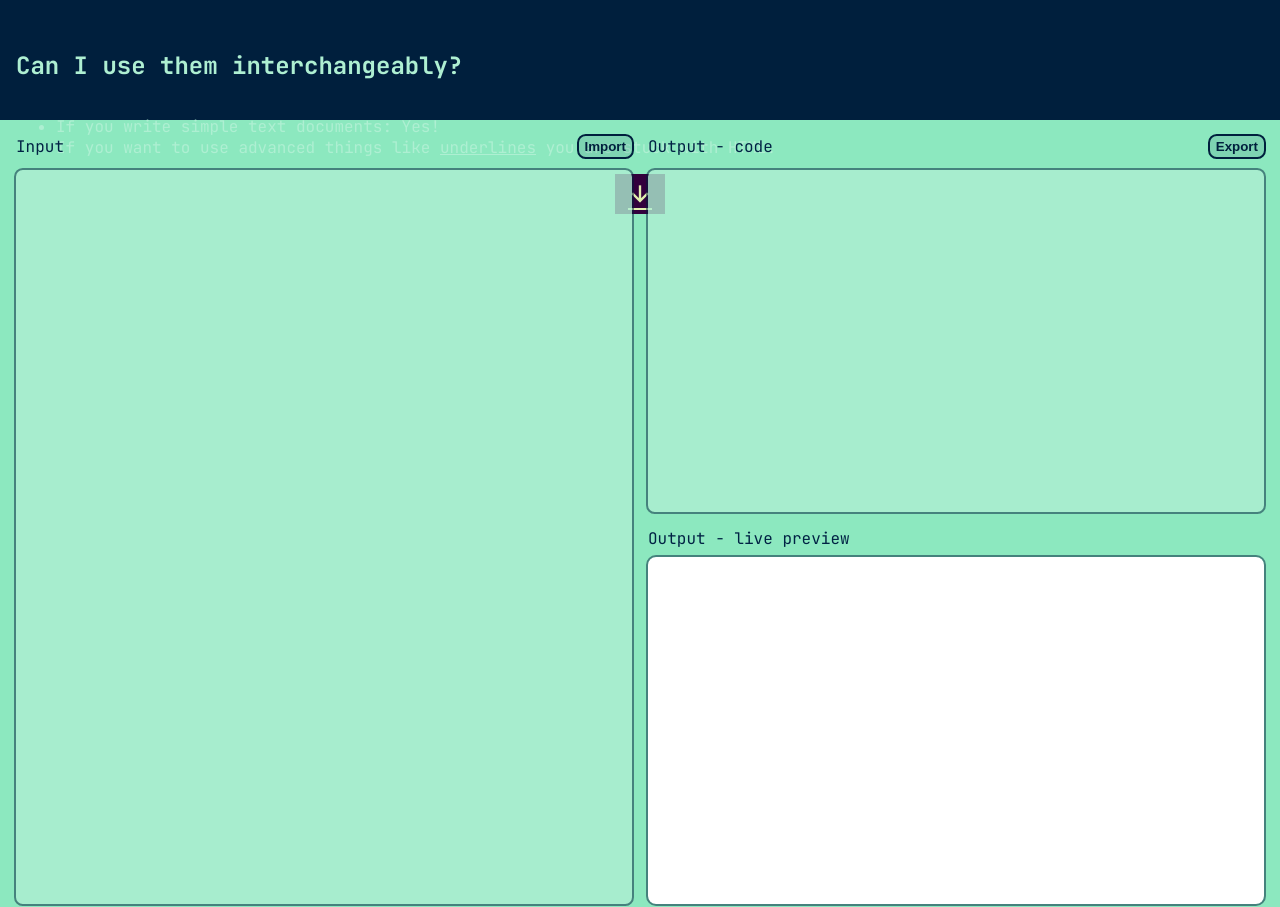
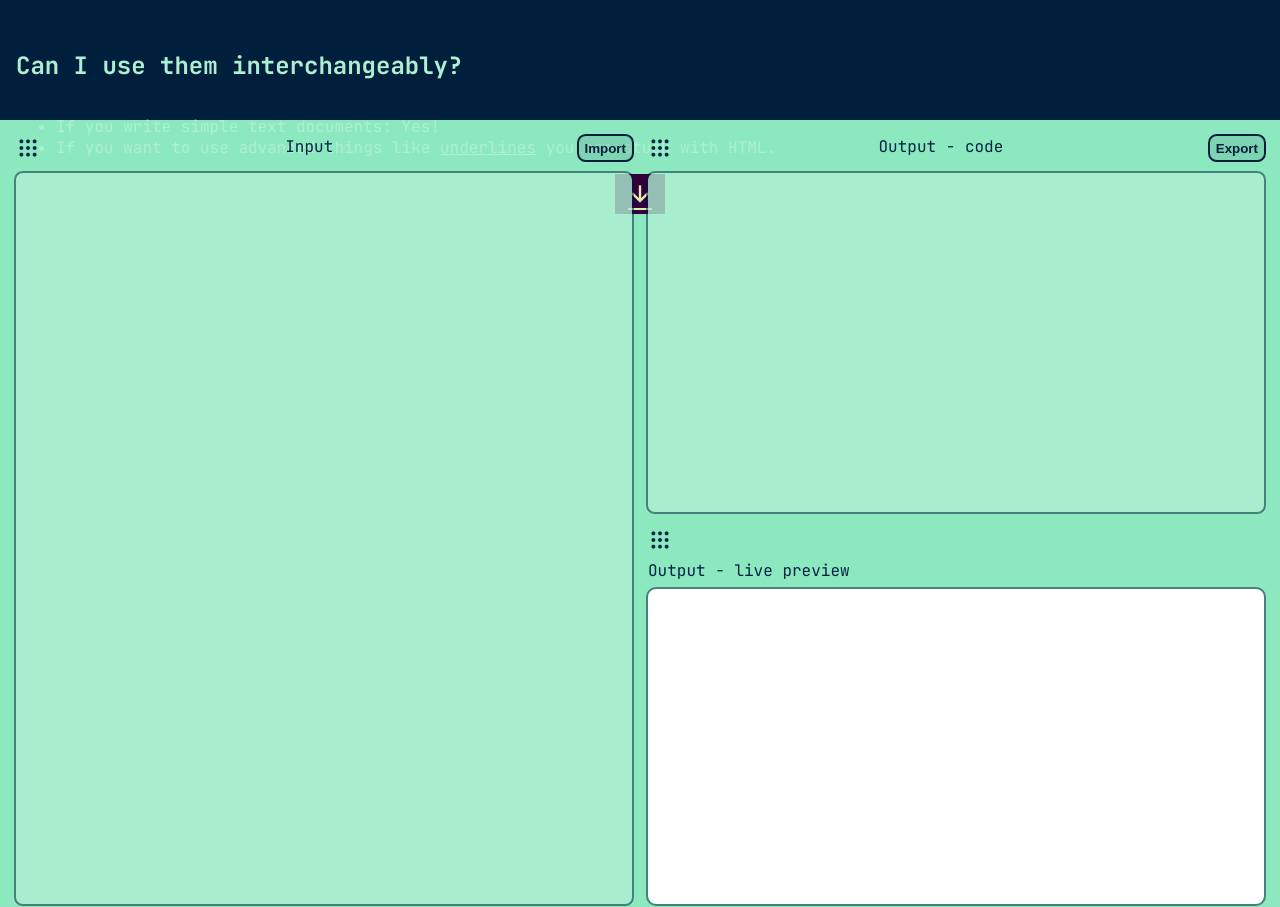
Before and after one commit to Zajecia-PJATK/s24048, a website built with Vite: page mardown-editor/src/index.html in a window 1280 px wide. Shown: the part 680-1587 px from the top of the page. Built offline with nearby package versions, Linux system fonts and the light colour scheme.

Commit message:
fix html validator errors

```diff
--- a/mardown-editor/src/elements/reactive-textarea/reactive-textarea.scss
+++ b/mardown-editor/src/elements/reactive-textarea/reactive-textarea.scss
@@ -1,16 +1,10 @@
 reactive-textarea {
-  label {
-    display: inline-flex;
+  display: flex;
   flex-direction: column;
+  height: 100%;
   gap: 0.8em;
-    width: 100%;
-    height: 100%;
 
-    input[type='file']#import {
-      display: none;
-    }
-
-    span {
+  .row {
     display: inline-flex;
     justify-content: space-between;
 
@@ -26,6 +20,7 @@ reactive-textarea {
   }
 
   textarea {
+    width: 100%;
     cursor: text;
     display: inline-flex;
     height: 100%;
@@ -43,4 +38,3 @@ reactive-textarea {
     }
   }
 }
-}
--- a/mardown-editor/src/index.html
+++ b/mardown-editor/src/index.html
@@ -46,22 +46,30 @@
 </header>
 
 <section id="panes">
+    <label>
+        <input id="import" accept="text/html, text/markdown, text/plain" type="file">
+    </label>
+
     <reactive-textarea save="input.content">
-        <label>
-            <span>Input <button onclick="window.import.click()">Import</button></span>
-            <input id="import" accept="text/html, text/markdown, text/plain" type="file">
-            <textarea id="input"></textarea>
-        </label>
+        <div class="row">
+            <span class="material-symbols-outlined">apps</span>
+            <label for="input">Input</label>
+            <button onclick="window.import.click()">Import</button>
+        </div>
+        <textarea id="input"></textarea>
     </reactive-textarea>
 
     <reactive-textarea>
-        <label>
-            <span>Output - code <button id="export">Export</button></span>
-            <textarea id="output" disabled></textarea>
-        </label>
+        <div class="row">
+            <span class="material-symbols-outlined">apps</span>
+            <label for="output">Output - code</label>
+            <button id="export">Export</button>
+        </div>
+        <textarea id="output" disabled></textarea>
     </reactive-textarea>
 
     <article class="live-preview">
+        <span class="material-symbols-outlined">apps</span>
         <span>Output - live preview</span>
         <section id="live" class="markdown-body"></section>
     </article>
--- a/mardown-editor/src/styles.scss
+++ b/mardown-editor/src/styles.scss
@@ -90,6 +90,10 @@ body {
       grid-template: repeat(2, minmax(0, 1fr)) / repeat(2, minmax(0, 1fr));
     }
 
+    label:has(input[type='file']#import) {
+      display: none;
+    }
+
     reactive-textarea:nth-of-type(1) {
       grid-row: 1 / span 2;
     }
```
Lines whose indentation alone changed are shown as unchanged.
